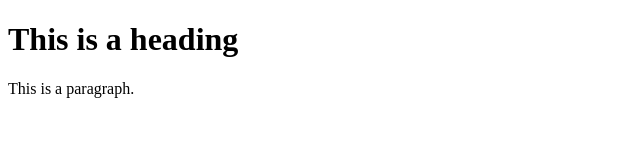
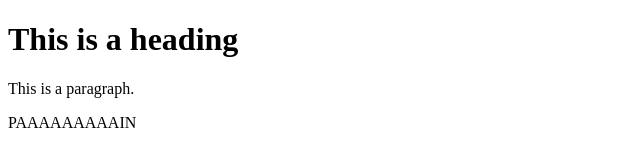
Before and after one commit to Apoerin/Test, a plain HTML site: page index.html in a window 1280 px wide. Shown: the whole page, without its empty margins (0-640 px from the left). Drawn offline with Linux system fonts and the light colour scheme.

Commit message:
added paragraph Pain

```diff
--- a/index.html
+++ b/index.html
@@ -6,6 +6,7 @@
 
 <h1>This is a heading</h1>
 <p>This is a paragraph.</p>
+<p>PAAAAAAAAAIN</p>
 
 </body>
 </html>
```
